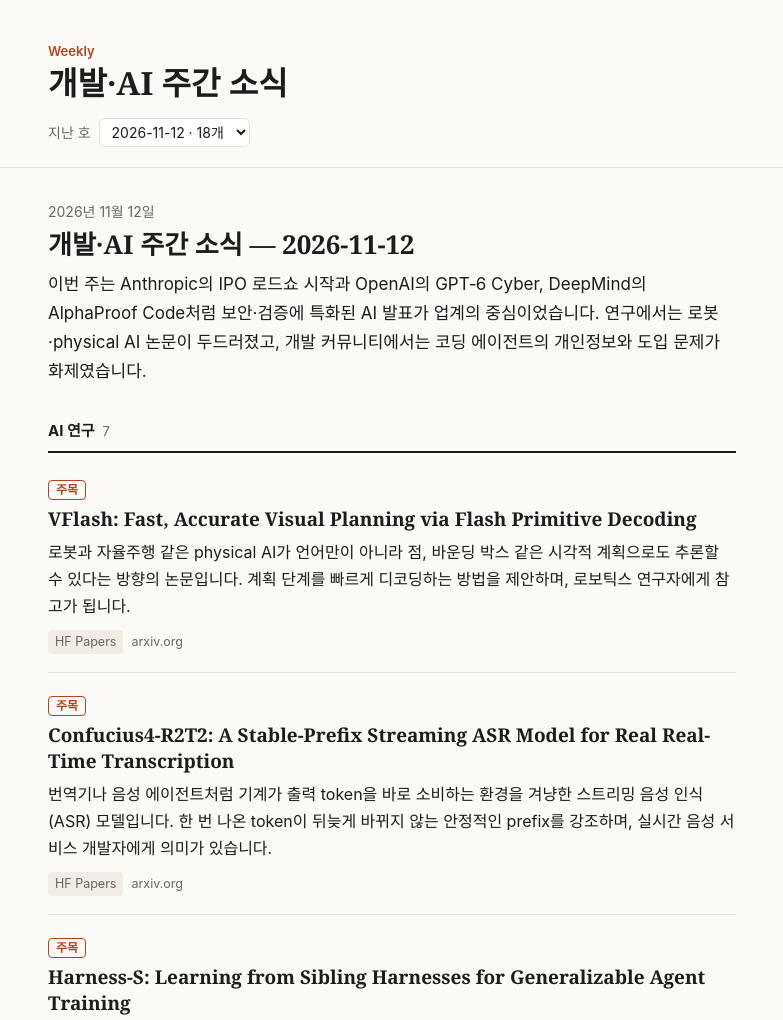
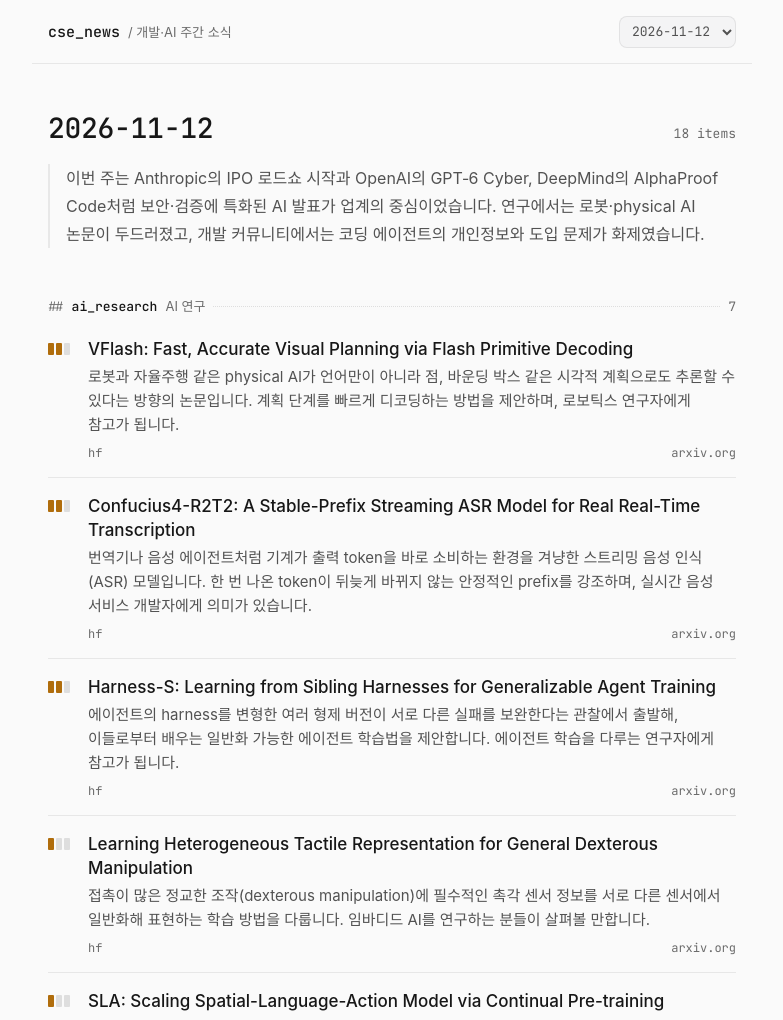
Before and after one commit to junyoung2147/CSE_news, a plain HTML site: page docs/index.html in a window 1280 px wide. Shown: the top 1020 px of the page, without its empty margins (248-1031 px from the left). Drawn offline with Linux system fonts and the light colour scheme; a web font is replaced by a local one.

Commit message:
feat: 뷰어를 리서치 로그 스타일로 재디자인
graphite 다크 기본(라이트 지원), 메타 정보는 JetBrains Mono, 본문은 Pretendard로 바꾼다.
중요도는 앰버 신호 막대 3칸으로, 카테고리는 '## ai_research ··· 7' 머리글로, 출처는 hf·hn 같은 짧은 태그로 표시한다.
간격을 4px 단위로 맞추고 제목 굵기를 500 이하로 낮췄다. 중복되던 날짜 표기를 하나로 줄이고 한국어 어절 단위 줄바꿈을 적용했다.

Co-Authored-By: Claude Opus 5.5 <noreply@anthropic.com>

```diff
--- a/docs/app.js
+++ b/docs/app.js
@@ -7,18 +7,18 @@ const CATEGORIES = [
   ["dev", "개발"],
   ["kr", "국내"],
 ];
-const SOURCE_NAMES = {
-  hf_daily_papers: "HF Papers",
-  anthropic_news: "Anthropic",
-  openai_news: "OpenAI",
-  deepmind_blog: "DeepMind",
-  meta_ai_blog: "Meta AI",
-  hacker_news: "Hacker News",
-  github_trending: "GitHub Trending",
-  geeknews: "GeekNews",
+const SOURCE_TAGS = {
+  hf_daily_papers: "hf",
+  anthropic_news: "anthropic",
+  openai_news: "openai",
+  deepmind_blog: "deepmind",
+  meta_ai_blog: "meta",
+  hacker_news: "hn",
+  github_trending: "gh",
+  geeknews: "geeknews",
 };
+const IMPORTANCE = { 3: "핵심", 2: "주목", 1: "참고" };
 const DATE_RE = /^\d{4}-\d{2}-\d{2}$/;
-const IMPORTANCE = { 3: "핵심", 2: "주목", 1: "참고" };
 
 const main = document.getElementById("main");
 const select = document.getElementById("issue-select");
@@ -58,22 +58,28 @@ function showStatus(text, isError = false) {
   main.replaceChildren(el("p", isError ? "status error" : "status", text));
 }
 
-/** 2026-11-15 → 2026년 11월 15일 */
-function formatDate(date) {
-  const [y, m, d] = date.split("-").map(Number);
-  return `${y}년 ${m}월 ${d}일`;
+/** 중요도(1~3)를 돌려준다. 없거나 잘못된 값이면 0 (표시 안 함). */
+function importanceOf(item) {
+  return IMPORTANCE[item.importance] ? Number(item.importance) : 0;
 }
 
-/** 중요도(1~3)를 돌려준다. 없거나 잘못된 값이면 0 (표시 안 함). */
-function importanceOf(item) {
-  return IMPORTANCE[item.importance] ? item.importance : 0;
+/** 중요도를 칸 3개짜리 신호 막대로 만든다. 화면 낭독기에는 단계 이름을 읽어 준다. */
+function renderSignal(level) {
+  const signal = el("span", "signal");
+  if (!level) return signal;
+  signal.setAttribute("role", "img");
+  signal.setAttribute("aria-label", `중요도 ${IMPORTANCE[level]}`);
+  signal.title = IMPORTANCE[level];
+  for (let i = 1; i <= 3; i++) signal.append(el("span", i <= level ? "cell on" : "cell"));
+  return signal;
 }
 
-/** 항목 하나를 카드로 만든다. */
+/** 항목 하나를 신호 막대 + 본문 두 칸으로 만든다. */
 function renderItem(item) {
   const level = importanceOf(item);
-  const card = el("article", level ? `item imp-${level}` : "item");
-  if (level) card.append(el("p", `importance imp-${level}`, IMPORTANCE[level]));
+  const row = el("article", level === 3 ? "item key" : "item");
+  const body = el("div", "body");
+
   const h3 = el("h3");
   const href = safeUrl(item.url);
   if (href) {
@@ -84,42 +90,57 @@ function renderItem(item) {
   } else {
     h3.textContent = item.title;
   }
-  card.append(h3);
-  if (item.commentary) card.append(el("p", "commentary", item.commentary));
+  body.append(h3);
+  if (item.commentary) body.append(el("p", "commentary", item.commentary));
 
   const meta = el("p", "meta");
-  const sources = [item.source, ...(item.also_seen_in || [])].filter(Boolean);
-  for (const s of sources) meta.append(el("span", "badge", SOURCE_NAMES[s] || s));
+  const tags = [item.source, ...(item.also_seen_in || [])].filter(Boolean).map((s) => SOURCE_TAGS[s] || s);
+  meta.append(el("span", "tags", tags.join(" · ")));
   if (href) meta.append(el("span", "host", new URL(href).hostname.replace(/^www\./, "")));
-  card.append(meta);
-  return card;
+  body.append(meta);
+
+  row.append(renderSignal(level), body);
+  return row;
+}
+
+/** 카테고리 머리글: "## ai_research  AI 연구 ······ 7" */
+function renderCategoryTitle(key, label, count) {
+  const h = el("h2", "category-title");
+  h.append(
+    el("span", "hash", "##"),
+    el("span", "key", key),
+    el("span", "label", label),
+    el("span", "leader"),
+    el("span", "count", String(count))
+  );
+  return h;
 }
 
 /** 호 하나를 카테고리 섹션으로 나눠 그린다. */
 function renderIssue(issue) {
+  const items = issue.items || [];
   const frag = document.createDocumentFragment();
+
   const head = el("div", "issue-head");
-  head.append(el("p", "date", formatDate(issue.date)), el("h2", null, issue.title));
+  const title = el("h2", "issue-date", issue.date);
+  title.append(el("span", "issue-count", `${items.length} items`));
+  head.append(title);
   if (issue.intro) head.append(el("p", "intro", issue.intro));
   frag.append(head);
 
-  const items = issue.items || [];
   const known = new Set(CATEGORIES.map(([key]) => key));
-  const groups = [...CATEGORIES, ["_other", "기타"]];
-  for (const [key, label] of groups) {
+  for (const [key, label] of [...CATEGORIES, ["other", "기타"]]) {
     const list = items
-      .filter((i) => (key === "_other" ? !known.has(i.category) : i.category === key))
+      .filter((i) => (key === "other" ? !known.has(i.category) : i.category === key))
       .sort((a, b) => importanceOf(b) - importanceOf(a)); // 안정 정렬: 같은 단계는 원래 순서 유지
     if (!list.length) continue;
     const section = el("section", "category");
-    const h = el("h2", "category-title", label);
-    h.append(el("span", "count", String(list.length)));
-    section.append(h, ...list.map(renderItem));
+    section.append(renderCategoryTitle(key, label, list.length), ...list.map(renderItem));
     frag.append(section);
   }
-  if (!items.length) frag.append(el("p", "status", "이 호에는 항목이 없습니다."));
+  if (!items.length) frag.append(el("p", "status", "이 호에는 항목이 없습니다"));
   main.replaceChildren(frag);
-  document.title = `${issue.title} · 개발·AI 주간 소식`;
+  document.title = `${issue.date} · 개발·AI 주간 소식`;
 }
 
 /** 해시에 맞는 호를 불러온다. 해시가 없거나 모르는 날짜면 최신 호를 연다. */
@@ -128,12 +149,12 @@ async function route() {
   const wanted = location.hash.slice(1);
   const date = issues.some((i) => i.date === wanted) ? wanted : issues[0].date;
   select.value = date;
-  showStatus("불러오는 중…");
+  showStatus("불러오는 중");
   try {
     renderIssue(await getJSON(`issues/${date}.json`));
     window.scrollTo(0, 0);
   } catch (err) {
-    showStatus(`이 호를 불러오지 못했습니다. (${err.message})`, true);
+    showStatus(`이 호를 불러오지 못했습니다 (${err.message})`, true);
   }
 }
 
@@ -143,21 +164,21 @@ async function init() {
     const list = await getJSON("issues/index.json");
     issues = (Array.isArray(list) ? list : []).filter((i) => i && DATE_RE.test(i.date));
   } catch (err) {
-    showStatus(`호 목록을 불러오지 못했습니다. (${err.message})`, true);
+    showStatus(`호 목록을 불러오지 못했습니다 (${err.message})`, true);
     return;
   }
   if (!issues.length) {
-    showStatus("아직 게시된 호가 없습니다.");
+    showStatus("아직 게시된 호가 없습니다");
     return;
   }
   select.replaceChildren(
     ...issues.map((i) => {
-      const opt = el("option", null, `${i.date}${i.count ? ` · ${i.count}개` : ""}`);
+      const opt = el("option", null, i.date);
       opt.value = i.date;
       return opt;
     })
   );
-  select.disabled = false;
+  select.disabled = issues.length < 2; // 호가 하나뿐이면 고를 것이 없다
   select.addEventListener("change", () => (location.hash = select.value));
   window.addEventListener("hashchange", route);
   route();
--- a/docs/index.html
+++ b/docs/index.html
@@ -3,28 +3,30 @@
 <head>
   <meta charset="utf-8">
   <meta name="viewport" content="width=device-width, initial-scale=1">
+  <meta name="color-scheme" content="dark light">
   <title>개발·AI 주간 소식</title>
-  <meta name="description" content="매주 개발·AI 소식을 골라 해석과 함께 정리합니다.">
+  <meta name="description" content="매주 개발·AI 소식을 골라 해석과 함께 정리합니다">
+  <link rel="preconnect" href="https://fonts.googleapis.com">
+  <link rel="preconnect" href="https://fonts.gstatic.com" crossorigin>
+  <link rel="stylesheet" href="https://fonts.googleapis.com/css2?family=JetBrains+Mono:wght@400;500&display=swap">
+  <link rel="stylesheet" href="https://cdn.jsdelivr.net/gh/orioncactus/pretendard@v1.3.9/dist/web/variable/pretendardvariable-dynamic-subset.min.css">
   <link rel="stylesheet" href="style.css">
 </head>
 <body>
-  <header class="masthead">
-    <div class="wrap">
-      <p class="kicker">Weekly</p>
-      <h1><a href="./">개발·AI 주간 소식</a></h1>
-      <nav class="issue-nav" aria-label="호 선택">
-        <label for="issue-select">지난 호</label>
-        <select id="issue-select" disabled></select>
-      </nav>
-    </div>
+  <header class="wrap topbar">
+    <h1 class="brand"><a href="./">cse_news</a><span class="brand-sub">/ 개발·AI 주간 소식</span></h1>
+    <label class="issue-pick">
+      <span class="visually-hidden">호 선택</span>
+      <select id="issue-select" disabled></select>
+    </label>
   </header>
 
   <main class="wrap" id="main" aria-live="polite">
-    <p class="status">불러오는 중…</p>
+    <p class="status">불러오는 중</p>
   </main>
 
   <footer class="wrap footer">
-    <p>후보는 <a href="https://github.com/junyoung2147/CSE_news">CSE_news</a> 수집 스크립트가 모으고, 선별과 해석은 Claude가 작성합니다.</p>
+    <p>후보 수집 <a href="https://github.com/junyoung2147/CSE_news">CSE_news</a> · 선별과 해석 Claude</p>
   </footer>
 
   <script src="app.js"></script>
--- a/docs/style.css
+++ b/docs/style.css
@@ -1,23 +1,27 @@
+/* 리서치 로그: graphite 바탕, mono 메타, 앰버는 중요도 신호에만 */
 :root {
-  --bg: #fbfaf7;
-  --surface: #ffffff;
-  --text: #1d1c1a;
-  --muted: #6b675f;
-  --line: #e6e2d9;
-  --accent: #b4441f;
-  --badge-bg: #f1ede4;
-  --serif: "Iowan Old Style", "Apple Garamond", Georgia, "Noto Serif KR", serif;
-  --sans: -apple-system, BlinkMacSystemFont, "Pretendard", "Apple SD Gothic Neo", "Malgun Gothic", "Segoe UI", sans-serif;
+  --bg: #141415;
+  --raised: #1b1b1d;
+  --text: #ededed;
+  --text-2: #a1a1a6;
+  --muted: #85858b;
+  --line: rgb(237 237 237 / 0.08);
+  --amber: #e5a443;
+  --cell-off: rgb(237 237 237 / 0.14);
+  --mono: "JetBrains Mono", ui-monospace, "SF Mono", Consolas, monospace;
+  --sans: "Pretendard Variable", Pretendard, -apple-system, BlinkMacSystemFont, "Apple SD Gothic Neo", "Malgun Gothic", sans-serif;
+  --ease: cubic-bezier(0.22, 1, 0.36, 1);
 }
-@media (prefers-color-scheme: dark) {
+@media (prefers-color-scheme: light) {
   :root {
-    --bg: #161514;
-    --surface: #1e1d1b;
-    --text: #ece9e2;
-    --muted: #a19c92;
-    --line: #34322e;
-    --accent: #e8825c;
-    --badge-bg: #2a2825;
+    --bg: #fafafa;
+    --raised: #f4f4f5;
+    --text: #171717;
+    --text-2: #525252;
+    --muted: #6b6b6b;
+    --line: rgb(23 23 23 / 0.08);
+    --amber: #b06d0c; /* 밝은 바탕에서도 칸이 또렷하도록 어둡게 */
+    --cell-off: rgb(23 23 23 / 0.12);
   }
 }
 
@@ -26,61 +30,84 @@ body {
   margin: 0;
   background: var(--bg);
   color: var(--text);
-  font: 16px/1.7 var(--sans);
+  font: 400 15px/24px var(--sans);
   -webkit-text-size-adjust: 100%;
+  word-break: keep-all;       /* 한국어를 어절 단위로 줄바꿈 */
+  overflow-wrap: anywhere;    /* 긴 URL·영단어는 넘치지 않게 */
 }
-a { color: inherit; }
+a { color: inherit; text-underline-offset: 4px; text-decoration-thickness: 1px; }
+a:focus-visible, select:focus-visible { outline: 2px solid var(--amber); outline-offset: 2px; border-radius: 4px; }
 .wrap { max-width: 720px; margin: 0 auto; padding: 0 16px; }
+.visually-hidden { position: absolute; width: 1px; height: 1px; overflow: hidden; clip: rect(0 0 0 0); white-space: nowrap; }
 
-.masthead { border-bottom: 1px solid var(--line); padding: 40px 0 20px; }
-.kicker { margin: 0; color: var(--accent); font-size: 13px; font-weight: 600; }
-.masthead h1 { margin: 2px 0 16px; font: 700 32px/1.2 var(--serif); }
-.masthead h1 a { text-decoration: none; }
-.issue-nav { display: flex; align-items: center; gap: 8px; font-size: 14px; color: var(--muted); }
-.issue-nav select {
-  font: inherit; color: var(--text); background: var(--surface);
-  border: 1px solid var(--line); border-radius: 6px; padding: 4px 8px;
+/* 상단 줄: cse_news / 개발·AI 주간 소식            [호 선택] */
+.topbar {
+  display: flex; align-items: center; justify-content: space-between; gap: 16px;
+  height: 64px; border-bottom: 1px solid var(--line);
+}
+.brand { margin: 0; display: flex; align-items: baseline; gap: 8px; min-width: 0; font: 500 15px/20px var(--mono); }
+.brand a { text-decoration: none; }
+.brand-sub { color: var(--muted); font: 400 13px/20px var(--sans); white-space: nowrap; overflow: hidden; text-overflow: ellipsis; }
+.issue-pick select {
+  height: 32px; padding: 0 8px; border-radius: 8px;
+  border: 1px solid var(--line); background: var(--raised); color: var(--text);
+  font: 400 13px/20px var(--mono);
+  transition: border-color 160ms var(--ease);
+}
+.issue-pick select:hover:not(:disabled) { border-color: var(--muted); }
+.issue-pick select:disabled { opacity: 1; color: var(--text-2); }
+
+/* 호 머리: 날짜가 곧 제목 */
+.issue-head { padding: 48px 0 8px; }
+.issue-date {
+  display: flex; align-items: baseline; justify-content: space-between; gap: 16px; margin: 0;
+  font: 500 28px/32px var(--mono); font-variant-numeric: tabular-nums; letter-spacing: -0.01em;
+}
+.issue-count { color: var(--muted); font: 400 13px/20px var(--mono); letter-spacing: 0; }
+.intro {
+  margin: 20px 0 0; padding-left: 16px; border-left: 2px solid var(--line);
+  color: var(--text-2); font-size: 16px; line-height: 28px;
 }
 
-.issue-head { padding: 32px 0 8px; }
-.issue-head .date { margin: 0; color: var(--muted); font-size: 14px; }
-.issue-head h2 { margin: 4px 0 8px; font: 700 26px/1.3 var(--serif); }
-.intro { margin: 0; font-size: 17px; }
+/* 카테고리 머리글: ## ai_research  AI 연구 ······ 7 */
+.category { padding-top: 40px; }
+.category-title {
+  display: flex; align-items: baseline; gap: 8px; margin: 0 0 4px;
+  font: 500 13px/20px var(--mono);
+}
+.category-title .hash, .category-title .count { color: var(--muted); font-weight: 400; }
+.category-title .label { color: var(--muted); font: 400 13px/20px var(--sans); }
+.category-title .leader { flex: 1; border-bottom: 1px dotted var(--cell-off); transform: translateY(-4px); }
 
-.category { padding-top: 24px; }
-.category-title {
-  display: flex; align-items: baseline; gap: 8px;
-  margin: 0 0 4px; padding-bottom: 8px; border-bottom: 2px solid var(--text);
-  font-size: 15px; font-weight: 700;
+/* 항목: [신호] [제목 / 해석 / 메타] */
+.item {
+  display: grid; grid-template-columns: 40px 1fr; gap: 0;
+  padding: 16px 0; border-bottom: 1px solid var(--line);
 }
-.count { color: var(--muted); font-weight: 400; font-size: 13px; }
+.item:last-child { border-bottom: 0; }
+.signal { display: flex; gap: 2px; height: 12px; margin-top: 6px; }
+.cell { width: 6px; height: 12px; border-radius: 1px; background: var(--cell-off); }
+.cell.on { background: var(--amber); }
+.item h3 { margin: 0; font-size: 17px; line-height: 24px; font-weight: 500; }
+.item h3 a { text-decoration: none; transition: color 160ms var(--ease); }
+.item h3 a:hover { text-decoration: underline; }
+.item.key h3 { font-size: 18px; line-height: 28px; }
+.commentary { margin: 4px 0 0; color: var(--text-2); }
+.meta {
+  display: flex; justify-content: space-between; gap: 16px; margin: 8px 0 0;
+  color: var(--muted); font: 400 12px/16px var(--mono);
+}
+.host { overflow-wrap: anywhere; text-align: right; }
 
-.item { padding: 18px 0; border-bottom: 1px solid var(--line); }
-.item.imp-3 { border-left: 3px solid var(--accent); padding-left: 14px; margin-left: -17px; }
-.importance {
-  display: inline-block; margin: 0 0 6px; padding: 0 7px; border-radius: 4px;
-  font-size: 12px; font-weight: 600; line-height: 20px;
+.status { padding: 64px 0; color: var(--muted); font: 400 13px/20px var(--mono); }
+.status.error { color: var(--amber); }
+.footer { padding-top: 48px; padding-bottom: 48px; color: var(--muted); font: 400 12px/16px var(--mono); }
+.footer p { margin: 0; padding-top: 16px; border-top: 1px solid var(--line); }
+
+@media (max-width: 480px) {
+  .brand-sub { display: none; }
+  .issue-head { padding-top: 32px; }
+  .issue-date { font-size: 24px; line-height: 28px; }
+  .item { grid-template-columns: 32px 1fr; }
+  .category-title .label { display: none; }
 }
-.importance.imp-3 { background: var(--accent); color: var(--bg); }
-.importance.imp-2 { border: 1px solid var(--accent); color: var(--accent); line-height: 18px; }
-.importance.imp-1 { color: var(--muted); padding: 0; }
-.item h3 { margin: 0 0 6px; font: 600 19px/1.4 var(--serif); }
-.item h3 a { text-decoration: none; }
-.item h3 a:hover, .item h3 a:focus-visible { color: var(--accent); text-decoration: underline; }
-.commentary { margin: 0 0 10px; }
-.meta { display: flex; flex-wrap: wrap; align-items: center; gap: 6px; margin: 0; font-size: 12.5px; color: var(--muted); }
-.badge { background: var(--badge-bg); border-radius: 4px; padding: 1px 7px; }
-.host { margin-left: 2px; overflow-wrap: anywhere; }
-
-.status { padding: 48px 0; color: var(--muted); text-align: center; }
-.status.error { color: var(--accent); }
-.footer { padding: 32px 16px 48px; color: var(--muted); font-size: 13px; }
-
-@media (max-width: 760px) {
-  .item.imp-3 { margin-left: 0; padding-left: 12px; } /* 좁은 화면에서는 강조선이 화면 밖으로 나가지 않게 */
-}
-@media (max-width: 480px) {
-  .masthead { padding-top: 28px; }
-  .masthead h1 { font-size: 26px; }
-  .issue-head h2 { font-size: 22px; }
-}
```
